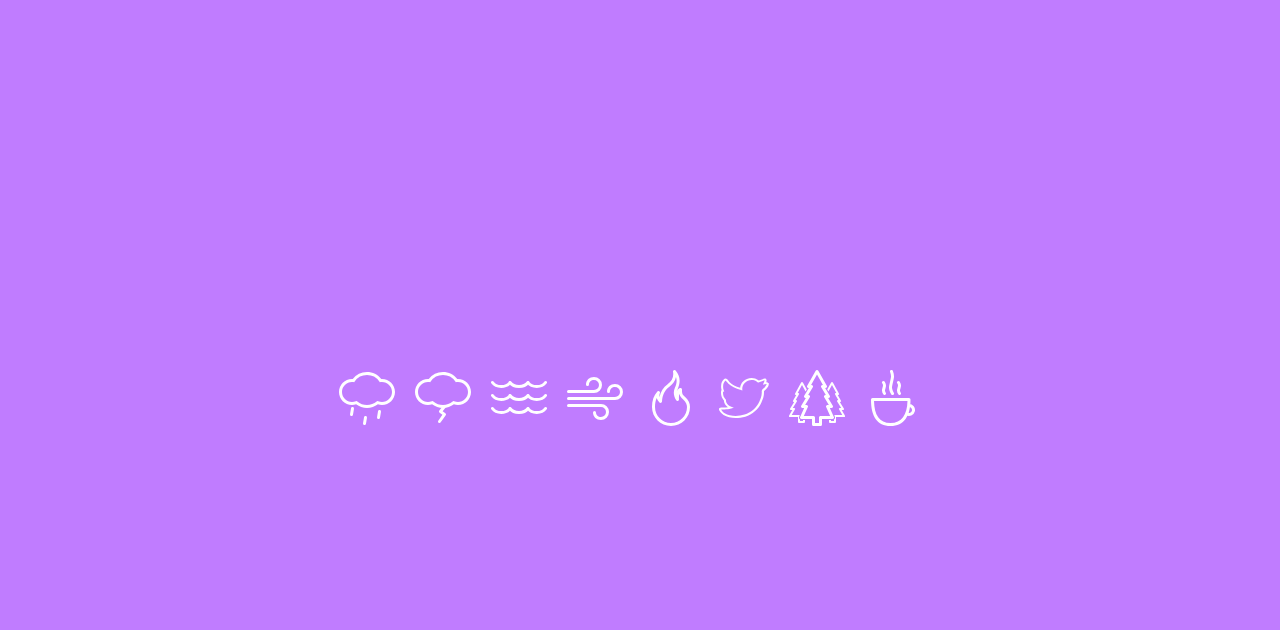
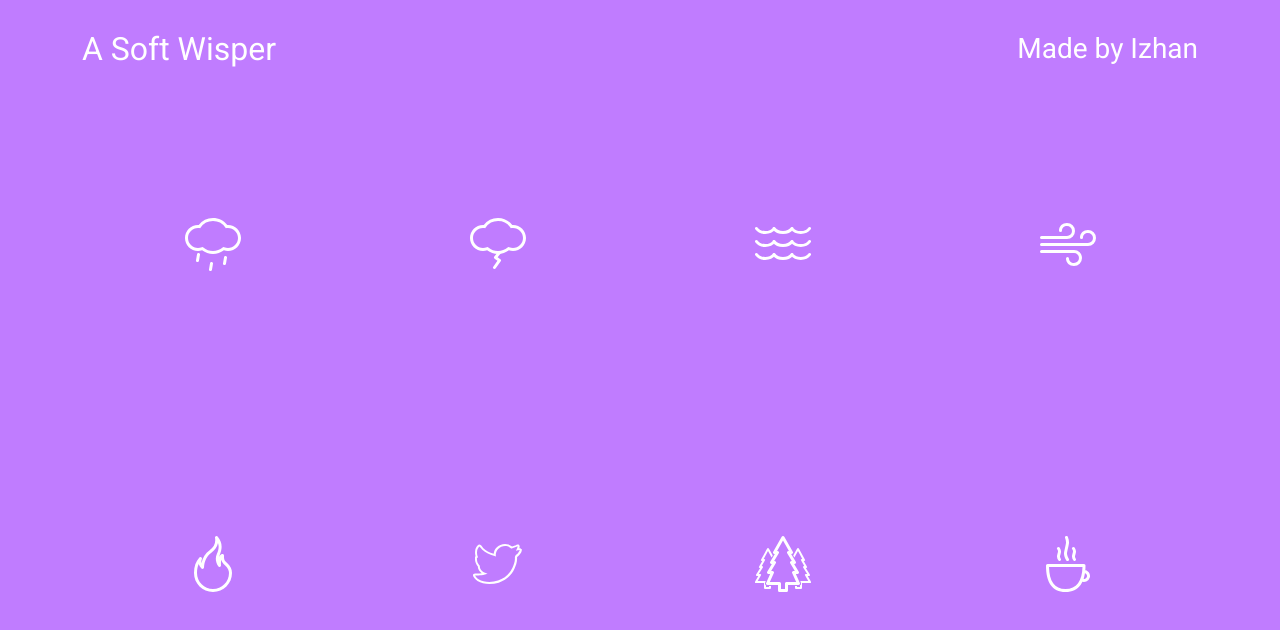
Before and after one commit to Babu-Mohammed-Izhan/bgsoundpage, a React (Create React App) app: page / in a window 1280 px wide. Shown: the top 630 px of the page. Built offline with nearby package versions, Linux system fonts and the light colour scheme.

Commit message:
added styles and functionality

```diff
--- a/src/App.css
+++ b/src/App.css
@@ -1,9 +1,20 @@
+@import url("https://fonts.googleapis.com/css2?family=Roboto&display=swap");
+
 .App {
+  min-height: 100vh;
+  min-width: auto;
+  font-family: "Roboto", sans-serif;
+  background-color: rgb(192, 124, 255);
+}
+
+.navbar {
+  padding-top: 30px;
+}
+.audios_wrapper {
   display: flex;
   align-items: center;
   justify-content: center;
-  min-height: 100vh;
-  min-width: auto;
+  min-height: 80vh;
   background-color: rgb(192, 124, 255);
 }
 
@@ -11,12 +22,40 @@
   display: flex;
   align-items: center;
   justify-content: center;
+  min-height: 80vh;
+  background-color: rgb(192, 124, 255);
 }
 
 .icon {
-  margin: 10px;
+  display: flex;
+  align-items: center;
+  justify-content: center;
+  flex-direction: column;
+  margin: 50px;
   cursor: pointer;
   color: rgb(255, 255, 255);
+}
+
+.slider-container {
+  margin-top: 30px;
+}
+
+.slider {
+  background: #fff;
+  appearance: none;
+  outline: none;
+  height: 10px;
+  border-radius: 5px;
+}
+
+.slider::-webkit-slider-thumb {
+  -webkit-appearance: none;
+  appearance: none;
+  width: 10px;
+  height: 10px;
+  border-radius: 50%;
+  background: rgb(168, 75, 255);
+  cursor: pointer;
 }
 
 .icon::selection {
--- a/src/App.js
+++ b/src/App.js
@@ -9,11 +9,14 @@ import thunder from "./logos/thunder.svg";
 import waves from "./logos/waves.svg";
 import whitenoise from "./logos/whitenoise.svg";
 import wind from "./logos/wind.svg";
+import Navigation from "./components/Navigation";
 
 function App() {
   return (
     <div className="App">
-      <div className="audios">
+      <Navigation />
+      <div className=" container audios_wrapper">
+        <body className="audios row">
           <AudioPlayer
             src={
               "https://st2.asoftmurmur.com/assets/p/content/rain/main-rain.mp4"
@@ -62,12 +65,7 @@ function App() {
             }
             Icon={people}
           />
-        <AudioPlayer
-          src={
-            "https://st2.asoftmurmur.com/assets/p/content/fire/main-whitenoise.mp4"
-          }
-          Icon={whitenoise}
-        />
+        </body>
       </div>
     </div>
   );
--- a/src/components/AudioPlayer.js
+++ b/src/components/AudioPlayer.js
@@ -15,7 +15,7 @@ const AudioPlayer = ({ src, Icon }) => {
   };
 
   return (
-    <div className="audio-player">
+    <div className="audio-player col-6 col-sm-6 col-md-4 col-xl-3">
       <audio
         controls="controls"
         preload="none"
@@ -25,11 +25,21 @@ const AudioPlayer = ({ src, Icon }) => {
         ref={audioRef}
         src={src}
       ></audio>
-      <div
-        onClick={() => soundtoggle()}
-        className={` icon ${isplaying ? "Pause" : "Play"}`}
-      >
-        <img src={Icon} alt="icon" />
+      <div className={` icon ${isplaying ? "Pause" : "Play"}`}>
+        <img src={Icon} alt="icon" onClick={() => soundtoggle()} />
+        {isplaying ? (
+          <div className="slider-container">
+            <input
+              type="range"
+              min="1"
+              max="100"
+              value="75"
+              className="slider"
+            />
+          </div>
+        ) : (
+          ""
+        )}
       </div>
     </div>
   );
--- /dev/null
+++ b/src/components/Navigation.js
@@ -0,0 +1,14 @@
+const Navigation = () => {
+  return (
+    <nav className="navbar">
+      <div className="container">
+        <h2 className="text-white">A Soft Wisper</h2>
+        <ul className="nav justify-content-end">
+          <li className="text-white h3">Made by Izhan</li>
+        </ul>
+      </div>
+    </nav>
+  );
+};
+
+export default Navigation;
```
Also changed, not shown: src/index.js (+7 -6 lines), src/logos/whitenoise.svg. Lines whose indentation alone changed are shown as unchanged.
